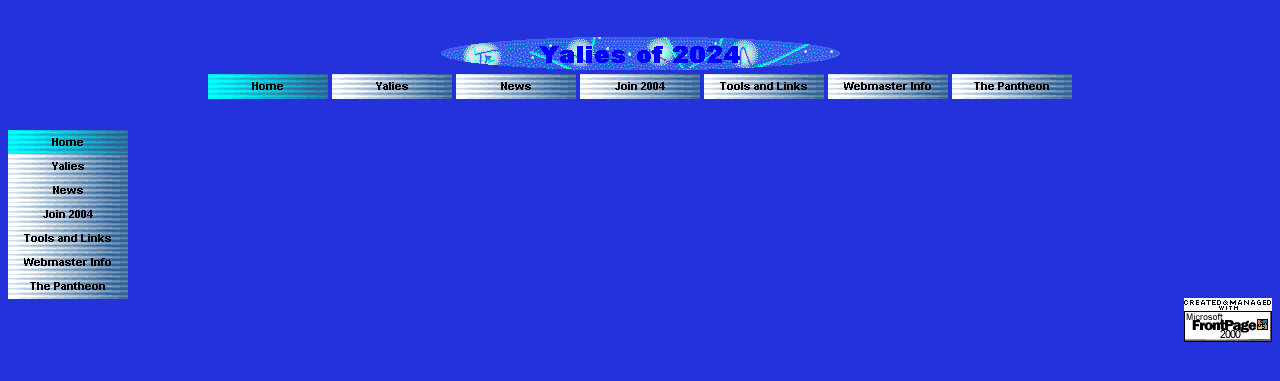
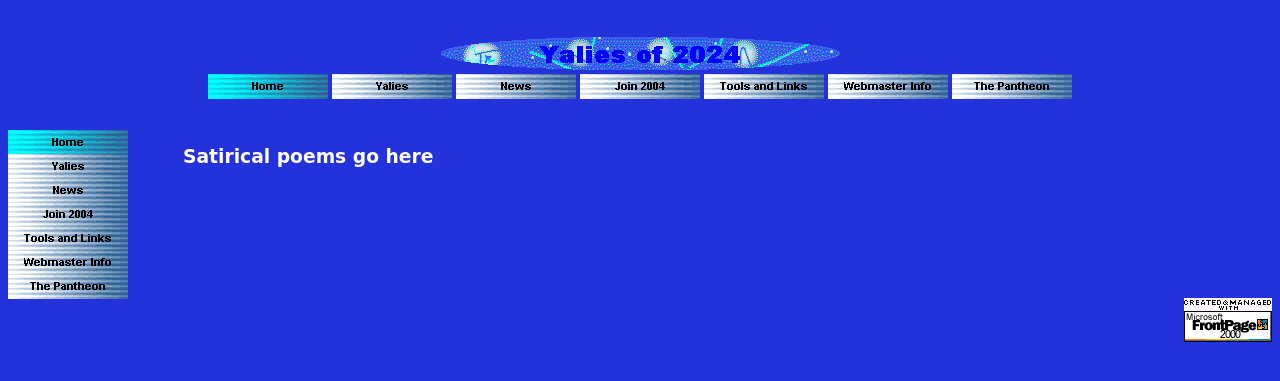
Before and after one commit to ErikBoesen/yalies2024, a Jekyll site: the page built from webmaster_info.html, in a window 1280 px wide. Shown: the top 381 px of the page. Built offline with Jekyll 4.4.1, drawn with Linux system fonts in a browser that asks for light colours.

Commit message:
add TODOs

```diff
--- a/webmaster_info.html
+++ b/webmaster_info.html
@@ -1,3 +1,9 @@
 ---
 layout: base
 ---
+
+<article>
+	<blockquote>
+		<h3>Satirical poems go here</h3>
+	</blockquote>
+</article>
```
Also changed, not shown: yalies_tools.html (+9 -0 lines).
